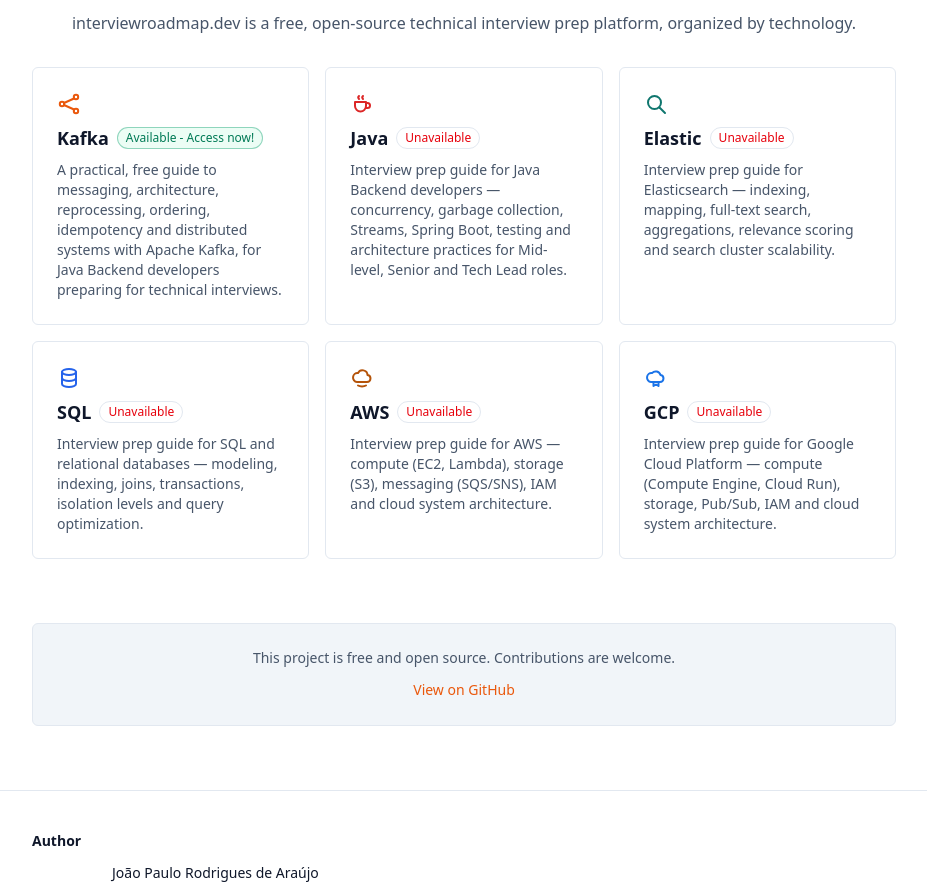
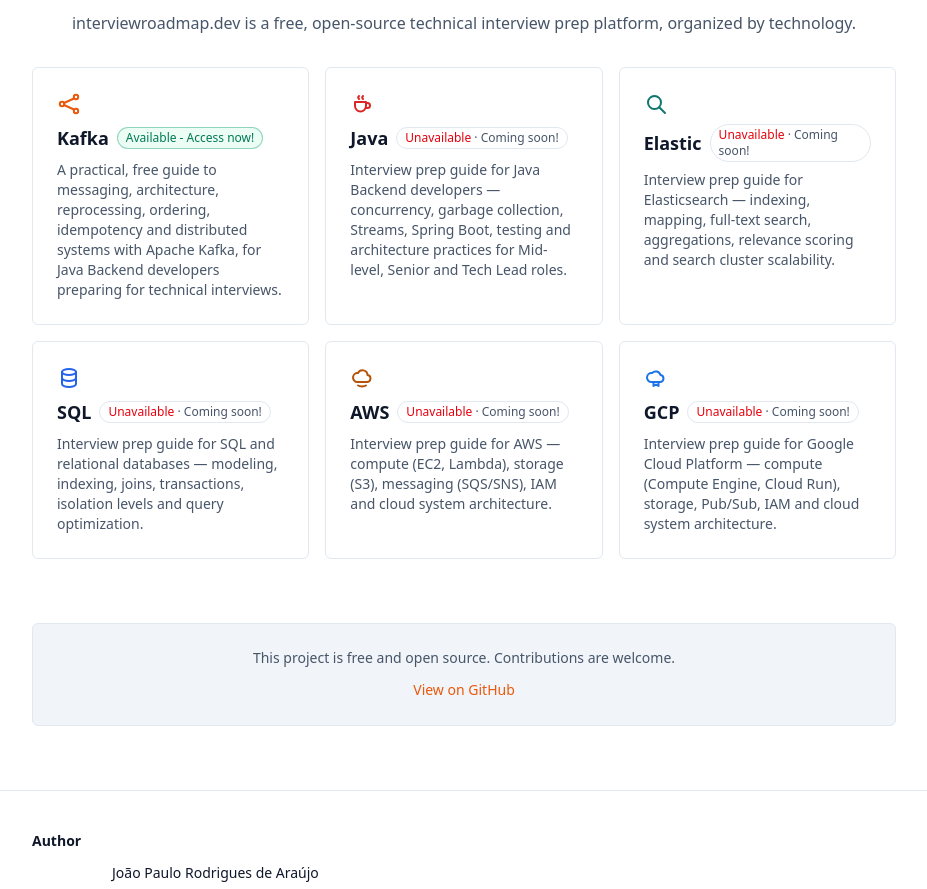
Before and after one commit to krieegor/interviewroadmap.dev, a Next.js app: page /en/home in a window 1280 px wide. Shown: the part 845-1734 px from the top of the page, without its empty margins (176-1103 px from the left). Built offline with nearby package versions, Linux system fonts and the light colour scheme; no server answers.

Commit message:
feat: pilula adjustment

```diff
--- a/src/app/[locale]/home/page.tsx
+++ b/src/app/[locale]/home/page.tsx
@@ -166,9 +166,12 @@
                           {hasContent ? (
                             dict.trackSelector.availableBadge
                           ) : (
-                            <span className="text-red-600 dark:text-red-400">
-                              {dict.trackSelector.unavailableBadge}
-                            </span>
+                            <>
+                              <span className="text-red-600 dark:text-red-400">
+                                {dict.trackSelector.unavailableBadge}
+                              </span>{" "}
+                              · {dict.trackSelector.unavailableBadgeSuffix}
+                            </>
                           )}
                         </span>
                       </div>
--- a/src/lib/i18n/dictionaries/en.ts
+++ b/src/lib/i18n/dictionaries/en.ts
@@ -242,6 +242,7 @@
     intro: "interviewroadmap.dev is a free, open-source technical interview prep platform, organized by technology.",
     availableBadge: "Available - Access now!",
     unavailableBadge: "Unavailable",
+    unavailableBadgeSuffix: "Coming soon!",
     openSourceText: "This project is free and open source. Contributions are welcome.",
     githubCta: "View on GitHub",
   },
--- a/src/lib/i18n/dictionaries/pt.ts
+++ b/src/lib/i18n/dictionaries/pt.ts
@@ -241,6 +241,7 @@
     intro: "interviewroadmap.dev é uma plataforma gratuita e open source de preparação para entrevistas técnicas, organizada por tecnologia.",
     availableBadge: "Disponível - Acesse agora!",
     unavailableBadge: "Indisponível",
+    unavailableBadgeSuffix: "Em breve!",
     openSourceText: "Esse projeto é gratuito e open source. Contribuições são bem-vindas.",
     githubCta: "Ver no GitHub",
   },
```
